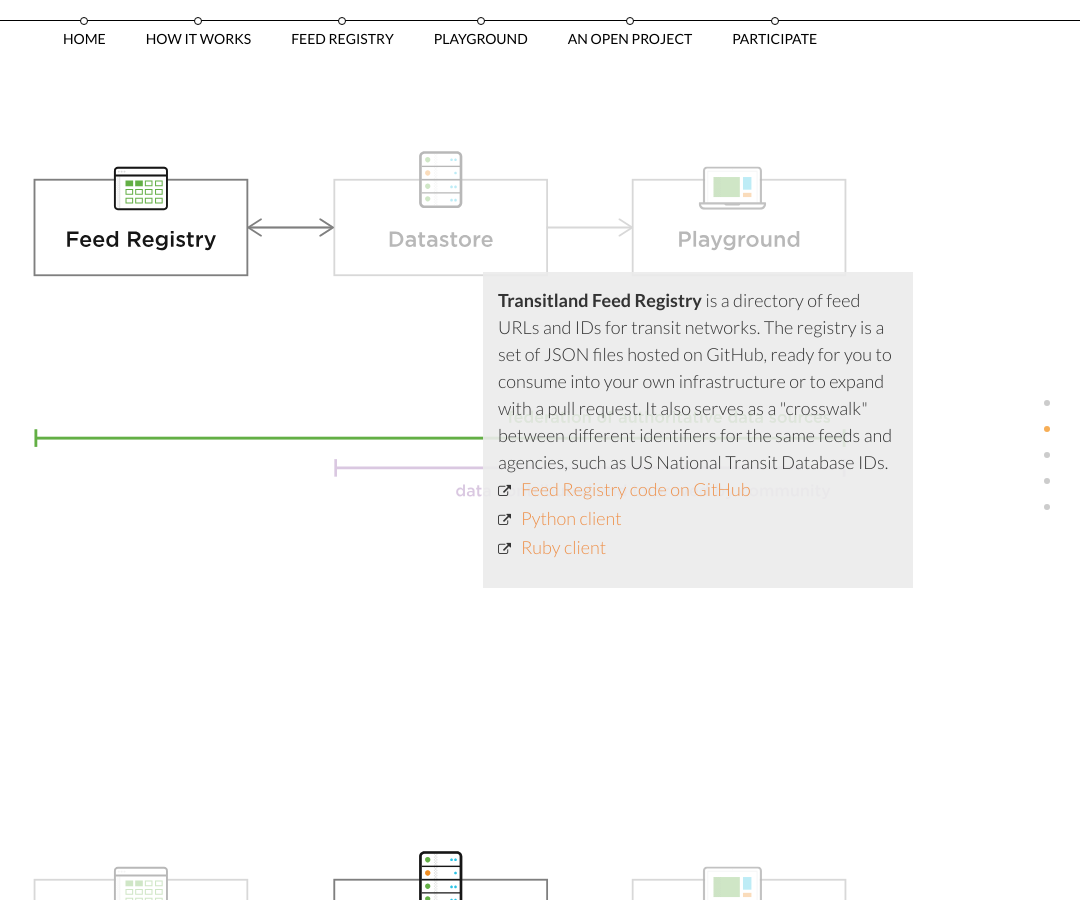
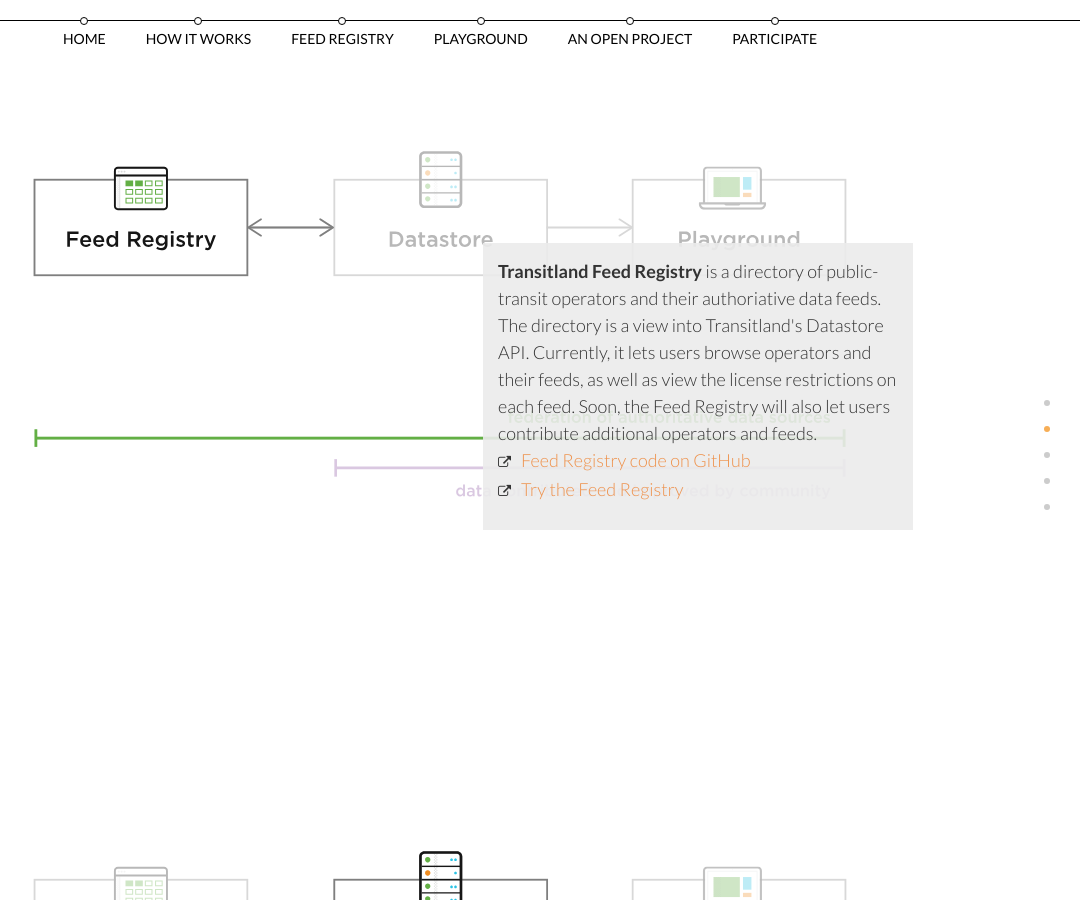
Before and after one commit to transitland/www-transit-land, a Jekyll site: the page built from how-it-works/index.html, in a window 1280 px wide and 900 px high, scrolled down 819 px. Shown: the whole window, without its empty margins (200-1280 px from the left). Built offline with Jekyll 4.4.1, drawn with Linux system fonts in a browser that asks for light colours; nearby versions of some CDN libraries.

Commit message:
How it Works copy now reflects new Feed Registry

```diff
--- a/how-it-works/index.html
+++ b/how-it-works/index.html
@@ -21,11 +21,10 @@
 
   <div id="slide-2" class="slide">
     <div id="slide-2-desc" class="slide-desc">
-      <b>Transitland Feed Registry</b> is a directory of feed URLs and IDs for transit networks. The registry is a set of JSON files hosted on GitHub, ready for you to consume into your own infrastructure or to expand with a pull request. It also serves as a "crosswalk" between different identifiers for the same feeds and agencies, such as US National Transit Database IDs.
+      <b>Transitland Feed Registry</b> is a directory of public-transit operators and their authoriative data feeds. The directory is a view into Transitland's Datastore API. Currently, it lets users browse operators and their feeds, as well as view the license restrictions on each feed. Soon, the Feed Registry will also let users contribute additional operators and feeds.
       <ul>
-        <li><a href="http://github.com/transitland/transitland-feed-registry">Feed Registry code on GitHub</a></li>
-        <li><a href="http://github.com/transitland/transitland-python-client">Python client</a></li>
-        <li><a href="http://github.com/transitland/transitland-ruby-client">Ruby client</a></li>
+        <li><a href="http://github.com/transitland/feed-registry">Feed Registry code on GitHub</a></li>
+        <li><a href="/feed-registry">Try the Feed Registry</a></li>
       </ul>
     </div>
   </div>
```
